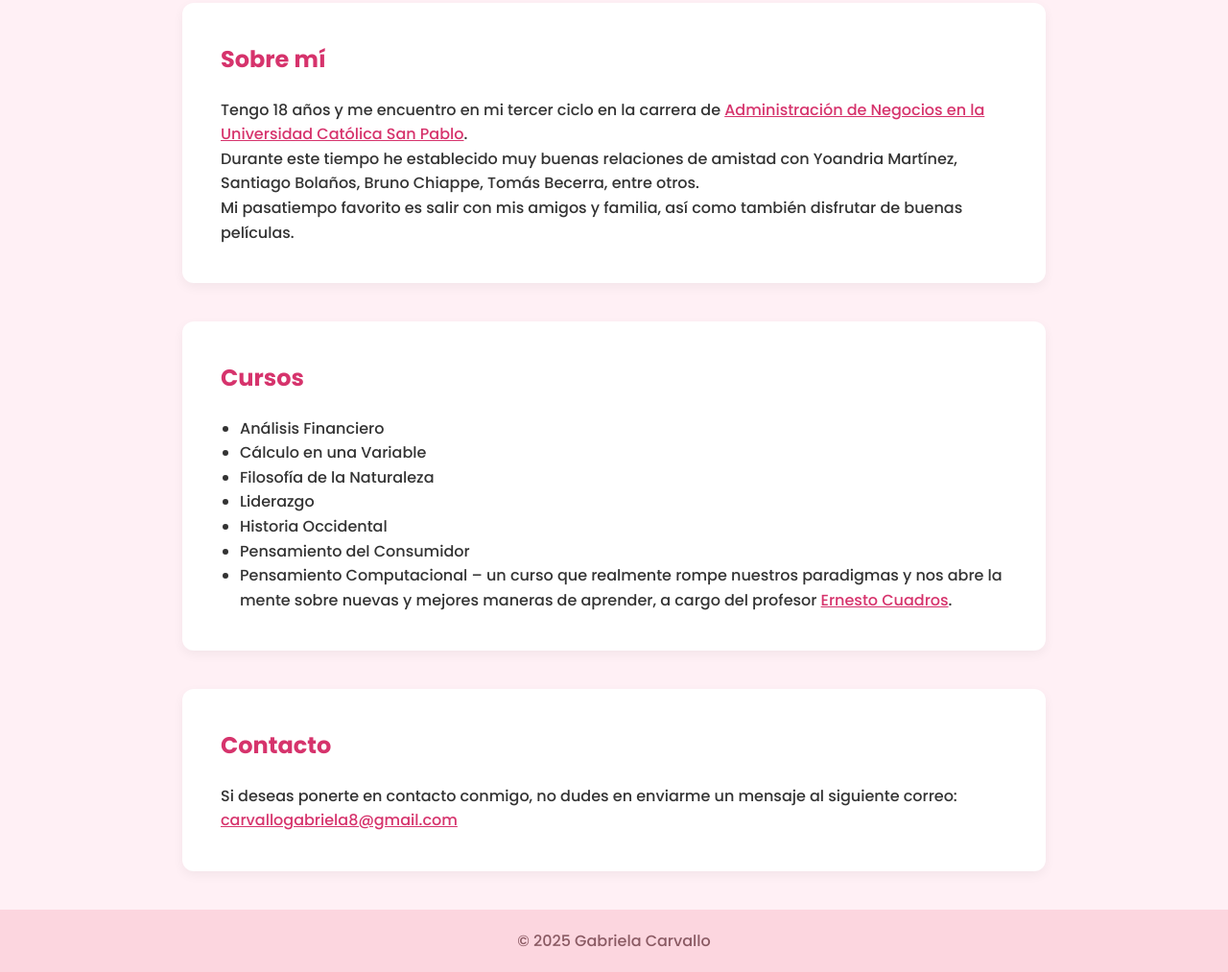
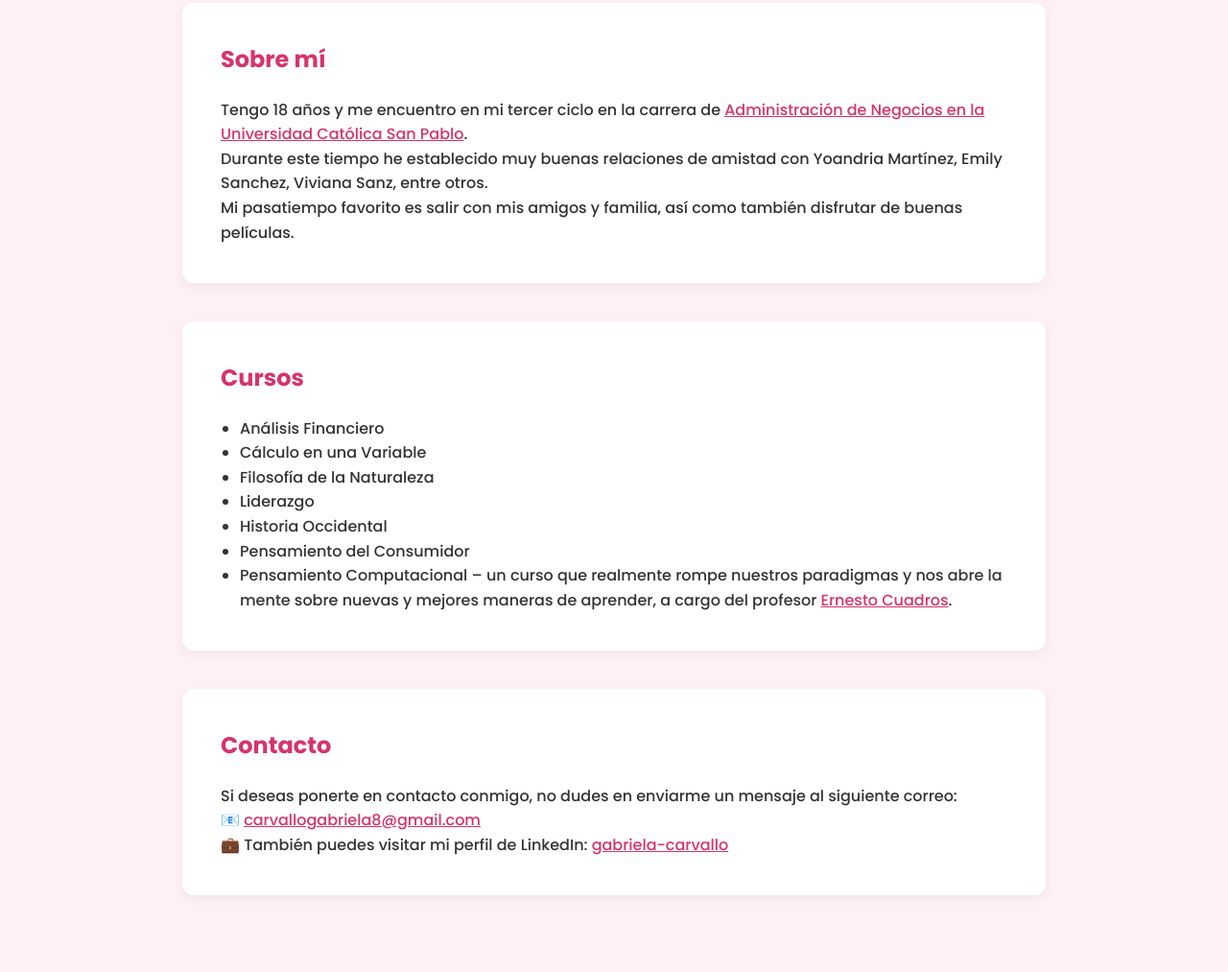
Before and after one commit to gabrielacarvallo/Pagina-web-Gabriela-Carvallo, a plain HTML site: page index.html in a window 1280 px wide. Shown: the part 302-1315 px from the top of the page at 96% size. After the commit the page ends 1275 px from the top, so only its background shows below. Drawn offline with Linux system fonts and the light colour scheme.

Commit message:
Add files via upload

```diff
--- a/index.html
+++ b/index.html
@@ -107,7 +107,7 @@
     <p>Tengo 18 años y me encuentro en mi tercer ciclo en la carrera de
       <a href="https://ucsp.edu.pe/carreras/administracion-negocios/" target="_blank">Administración de Negocios en la Universidad Católica San Pablo</a>.
     </p>
-    <p>Durante este tiempo he establecido muy buenas relaciones de amistad con Yoandria Martínez, Santiago Bolaños, Bruno Chiappe, Tomás Becerra, entre otros.</p>
+    <p>Durante este tiempo he establecido muy buenas relaciones de amistad con Yoandria Martínez, Emily Sanchez, Viviana Sanz, entre otros.</p>
     <p>Mi pasatiempo favorito es salir con mis amigos y familia, así como también disfrutar de buenas películas.</p>
   </section>
 
@@ -125,14 +125,13 @@
   </section>
 
   <section id="contacto">
-    <h2>Contacto</h2>
-    <p>Si deseas ponerte en contacto conmigo, no dudes en enviarme un mensaje al siguiente correo:</p>
-    <p><a href="mailto:carvallogabriela8@gmail.com">carvallogabriela8@gmail.com</a></p>
-  </section>
-
-  <footer>
-    <p>© 2025 Gabriela Carvallo</p>
-  </footer>
-
-</body>
-</html>
+  <h2>Contacto</h2>
+  <p>Si deseas ponerte en contacto conmigo, no dudes en enviarme un mensaje al siguiente correo:</p>
+  <p>
+    📧 <a href="mailto:carvallogabriela8@gmail.com">carvallogabriela8@gmail.com</a>
+  </p>
+  <p>
+    💼 También puedes visitar mi perfil de LinkedIn:
+    <a href="https://www.linkedin.com/in/gabriela-carvallo/" target="_blank">gabriela-carvallo</a>
+  </p>
+</section>
```
